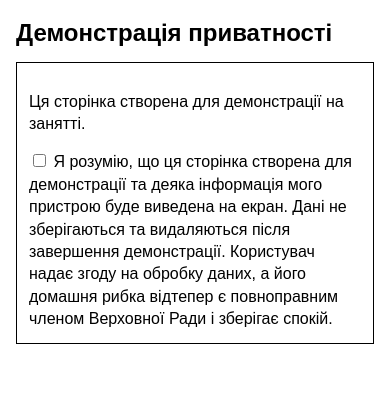
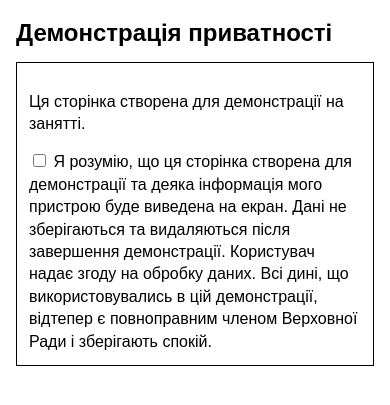
Before and after one commit to SamInUkraine/project-demo-server, a Flask app: page / in a window 390 px wide. Shown: the top 405 px of the page. Run offline with Flask 3, Linux system fonts and the light colour scheme; some libraries are stand-ins or nearby versions.

Commit message:
rewrote the joke in phone.html

```diff
--- a/templates/phone.html
+++ b/templates/phone.html
@@ -28,8 +28,8 @@
       Я розумію, що ця сторінка створена для демонстрації та деяка інформація
       мого пристрою буде виведена на екран. Дані не зберігаються та видаляються
       після завершення демонстрації. Користувач надає згоду на обробку
-      даних, а його домашня рибка відтепер є повноправним членом
-      Верховної Ради і зберігає спокій.
+      даних. Всі дині, що використовувались в цій демонстрації,
+       відтепер є повноправним членом Верховної Ради і зберігають спокій.
     </label>
   </div>
 
```
